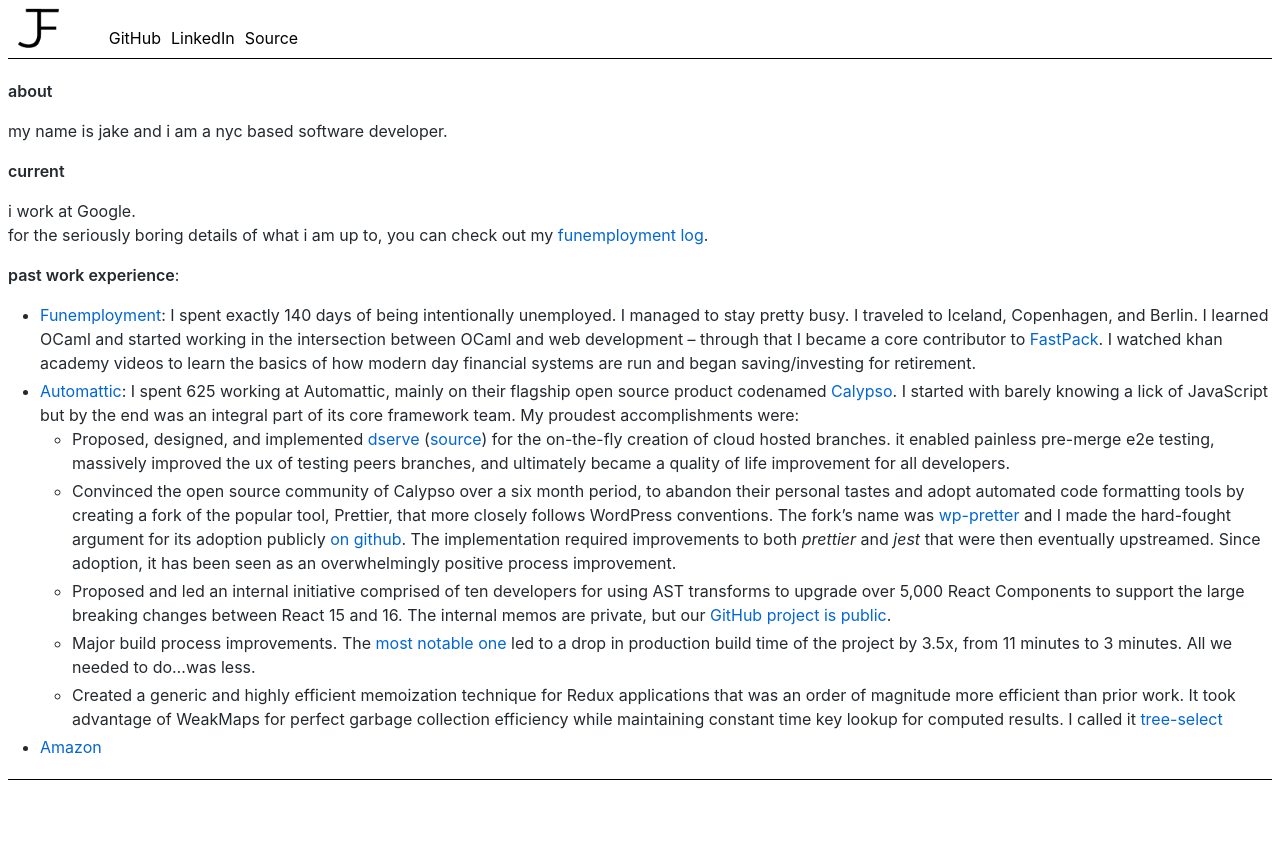
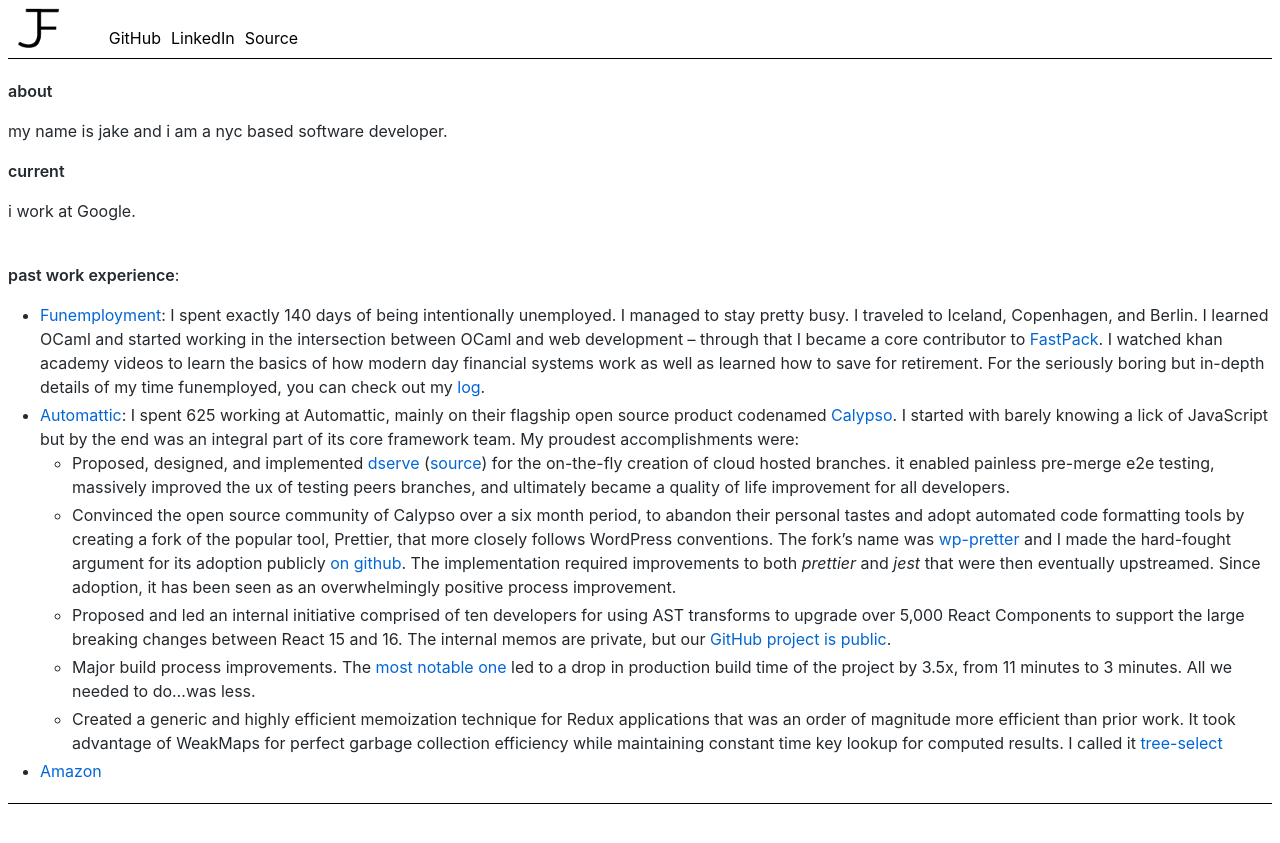
Before and after one commit to samouri/samouri.github.io, a Jekyll site: the page built from index.md, in a window 1280 px wide. Shown: the top 843 px of the page. Built offline with Jekyll 4.4.1, drawn with Linux system fonts in a browser that asks for light colours.

Commit message:
update copy

```diff
--- a/index.md
+++ b/index.md
@@ -8,12 +8,11 @@
 
 **current**
 
-i work at Google.<br>
-for the seriously boring details of what i am up to, you can check out my [funemployment log](/log). <br>
+i work at Google.<br><br>
 
 **past work experience**:
 
-* [Funemployment](): I spent exactly 140 days of being intentionally unemployed. I managed to stay pretty busy. I traveled to Iceland, Copenhagen, and Berlin. I learned OCaml and started working in  the intersection between OCaml and web development -- through that I became a core contributor to [FastPack](https://github.com/fastpack/fastpack). I watched khan academy videos to learn the basics of how modern day financial systems are run and began saving/investing for retirement.
+* [Funemployment](/log): I spent exactly 140 days of being intentionally unemployed. I managed to stay pretty busy. I traveled to Iceland, Copenhagen, and Berlin. I learned OCaml and started working in  the intersection between OCaml and web development -- through that I became a core contributor to [FastPack](https://github.com/fastpack/fastpack). I watched khan academy videos to learn the basics of how modern day financial systems work as well as learned how to save for retirement.  For the seriously boring but in-depth details of my time funemployed, you can check out my [log](/log).
 * [Automattic](https://automattic.com/): I spent 625 working at Automattic, mainly on their flagship open source product codenamed [Calypso](https://github.com/Automattic/wp-calypso). I started with barely knowing a lick of JavaScript but by the end was an integral part of its core framework team.  My proudest accomplishments were:
   * Proposed, designed, and implemented [dserve](https://wp.me/p2gHKz-oiS) ([source](https://github.com/Automattic/dserve)) for the on-the-fly creation of cloud hosted branches. it enabled painless pre-merge e2e testing, massively improved the ux of testing peers branches, and ultimately became a quality of life improvement for all developers.
   * Convinced the open source community of Calypso over a six month period, to abandon their personal tastes and adopt automated code formatting tools by creating a fork of the popular tool, Prettier, that more closely follows WordPress conventions. The fork's name was [wp-pretter](https://github.com/Automattic/wp-prettier) and I made the hard-fought argument for its adoption publicly [on github](https://github.com/Automattic/wp-calypso/issues/12260). The implementation required improvements to both *prettier* and *jest* that were then eventually upstreamed.  Since adoption, it has been seen as an overwhelmingly positive process improvement.
```
